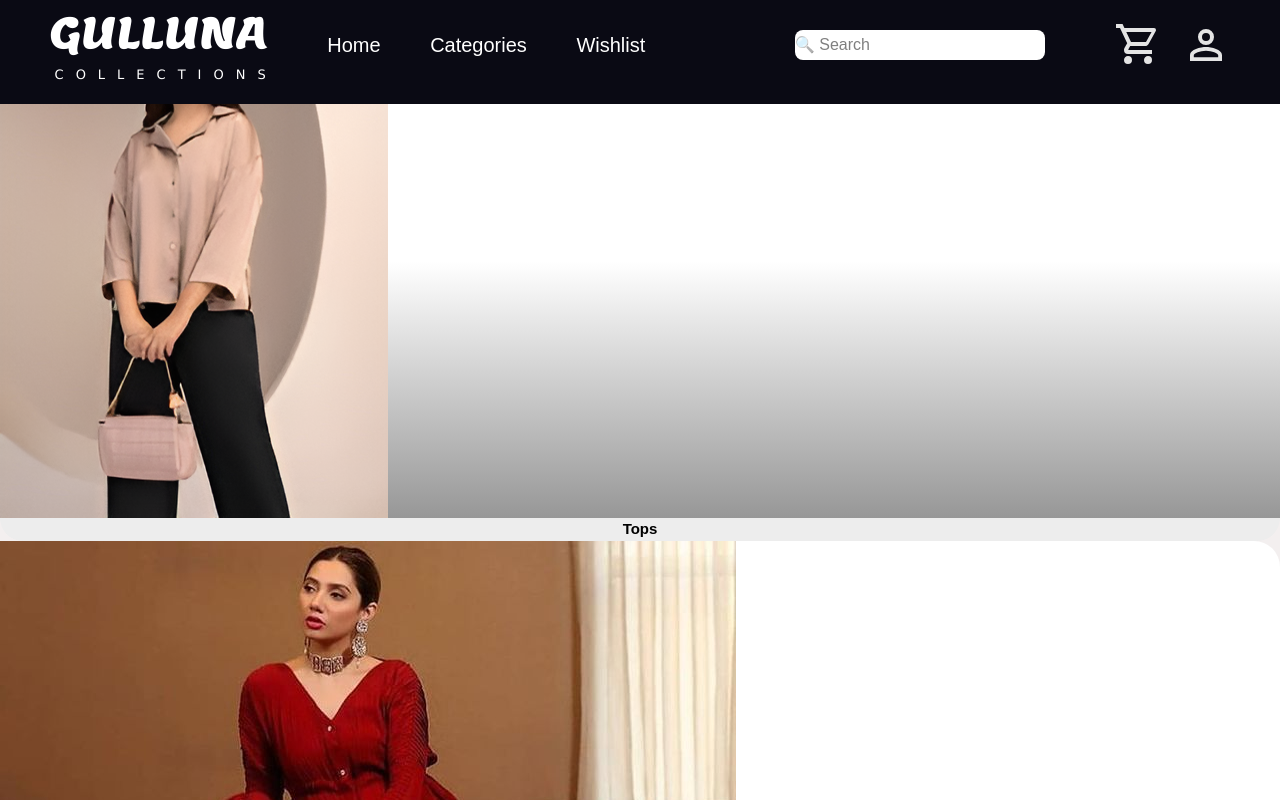
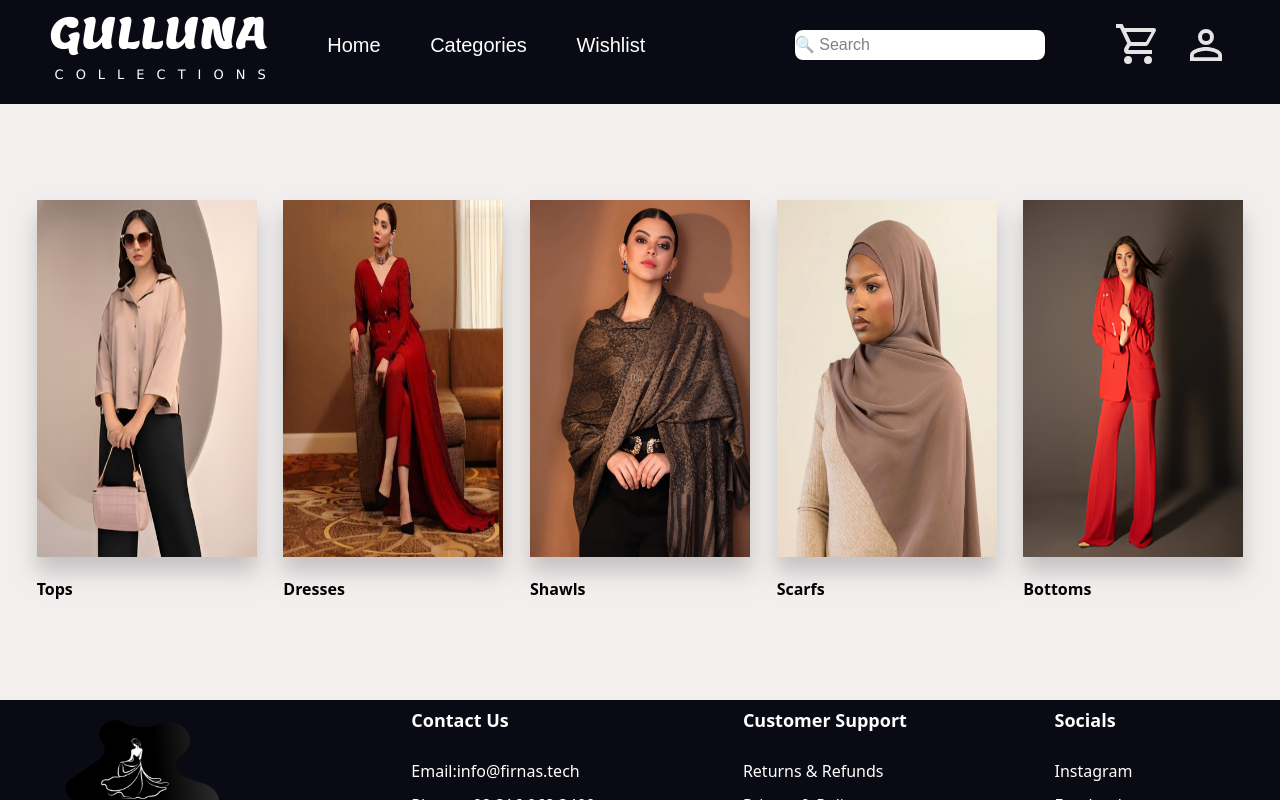
Before and after one commit to Shazam-1699/Gulluna-Collections, a React (Vite) app: page /categories in a window 1280 px wide. Shown: the top 800 px of the page. Built offline with nearby package versions, Linux system fonts and the light colour scheme.

Commit message:
Update categoryStyle.css

```diff
--- a/src/assets/styles/categoryStyle.css
+++ b/src/assets/styles/categoryStyle.css
@@ -3,12 +3,7 @@
   padding: 0;
 }
 
-     /* ------------------------------------------------------MAIN SECTION */
-main{
-display: flex;
-height: 700px;
-width: 100%;
-}
+
 
 .kaushan-script-regular {
   font-family: "Kaushan Script", serif;
@@ -17,134 +12,54 @@ width: 100%;
 }
 
 
-
-#categories{
-
+.categories-part{
 display: flex;
-height: 80%;
-width: 93%;
-/* background-color: grey;  */
-border: 2px rgb(0, 0, 0) solid;
- /* align-self: center;
-justify-content: center;  */
-margin-left: 37px;
-margin-top: 20vh;
-margin-bottom: 5%;
-border-radius: 15px;
 flex-direction: column;
 
-background: linear-gradient(180deg, #FFFFFF 0%, #ECECEC 31.67%, #F7F7F7 45.67%, #C0C0C0 55.17%, #FFFEFE 100%);
+height: 70%;
+width: 220px;
 
-}
+margin-top: 100px;
 
-#parts{
-display: flex;
-justify-content: center;
-flex-direction: row;
-
-width: 99.8%;
-height: 70%;
-background: linear-gradient(180deg, #010001 0%, #FEFEFE 100%);
-
-justify-self: center;
-align-self: center;
-border-radius: 22px;
-
-margin-top: 25px;
-margin-bottom: 7%;
-justify-content:space-evenly;
-
-/* box-shadow: 0px 15px 20px rgba(150, 150, 150, 0.5);  */
 
 
 }
 
-
-.categories-h2{
-    font-family:"Kaushan Script";
-    font-weight: 400;
-    align-self: center;
-    margin-top: 25px;
-}
-
-.part{
-display: flex;
-flex-direction: column;
-
-height: 70%;
-width: 170px;
-
-margin-top: 60px;
-border-radius: 30px;
-transition: transform 0.3s ease-in-out;
-
-}
-
-.part:hover {
-    transform: scale(1.1); /* Increases size by 10% */
+#large:hover {
+  transform: scale(1.1);
 }
 
 #large{
 
   display: flex;
-    height: 75%;
+  height: 85%;
   width: 100%;
-    background: linear-gradient(180deg, #FFFFFF 50.5%, #979797 100%);
 
-border-top-left-radius: 26px;
-border-top-right-radius: 26px;
+  box-shadow: 0px 15px 20px rgba(150, 150, 150, 0.5);
+
+  transition: transform 0.3s ease-in-out;
+
 }
 
 
-.octagon-container {
 
-    width: 130px; /* adjust to control the size */
-    height: 130px;
+#categories-main{
+margin-top: 100px;
+display: flex;
+width: 100%;
+height: 600px;
+flex-direction: row;
+justify-content: space-evenly;
 
-    /* aspect-ratio: 1;
-    clip-path: polygon(100% 50%,85.36% 85.36%,50% 100%,14.64% 85.36%,0% 50%,14.64% 14.64%,50% 0%,85.36% 14.64%,100% 50%,calc(85.36% - 0.71px) calc(14.64% - -0.71px),calc(50% - 0px) calc(0% - -1px),calc(14.64% - -0.71px) calc(14.64% - -0.71px),calc(0% - -1px) calc(50% - 0px),calc(14.64% - -0.71px) calc(85.36% - 0.71px),calc(50% - 0px) calc(100% - 1px),calc(85.36% - 0.71px) calc(85.36% - 0.71px),calc(100% - 1px) calc(50% - 0px),calc(85.36% - 0.71px) calc(14.64% - -0.71px));
-   background: #0c0c0c;  */
-
-
-   aspect-ratio: 1;
-  position: relative; /* Allows adding content inside */
-
-  clip-path: polygon(
-    100% 50%, 85.36% 85.36%, 50% 100%, 14.64% 85.36%, 0% 50%,
-    14.64% 14.64%, 50% 0%, 85.36% 14.64%
-  );
-
-  background:  linear-gradient(to bottom, #4a4a4a, #a4a4a4);
-  background-size: cover; /* Ensures the image fits */
-  background-position: center; /* Centers the image */
-  background-blend-mode: multiply; /* Blends image & background */
-
-
- margin-top: 40px;
- margin-left: 17px;
- margin-bottom: 16%;
-
-
-
-}
-
-.octagon-container img{
-padding-left: 20px;
+padding-left: 10px;
+padding-right: 10px;
 }
 
 #small{
 
-    display: flex;
-    height: 25%;
-    width: 100%;
-    background: rgb(237, 237, 237);
+font-weight: bold;
+margin-top: 20px;
+  font-weight: 600;
 
-border-bottom-left-radius: 26px;
-border-bottom-right-radius: 26px;
-align-items: center;
-justify-content: center;
-font-family: Arial, Helvetica, sans-serif;
-font-weight: 800;
-font-size: 15px;
 
 }
```
Lines whose indentation alone changed are shown as unchanged.
